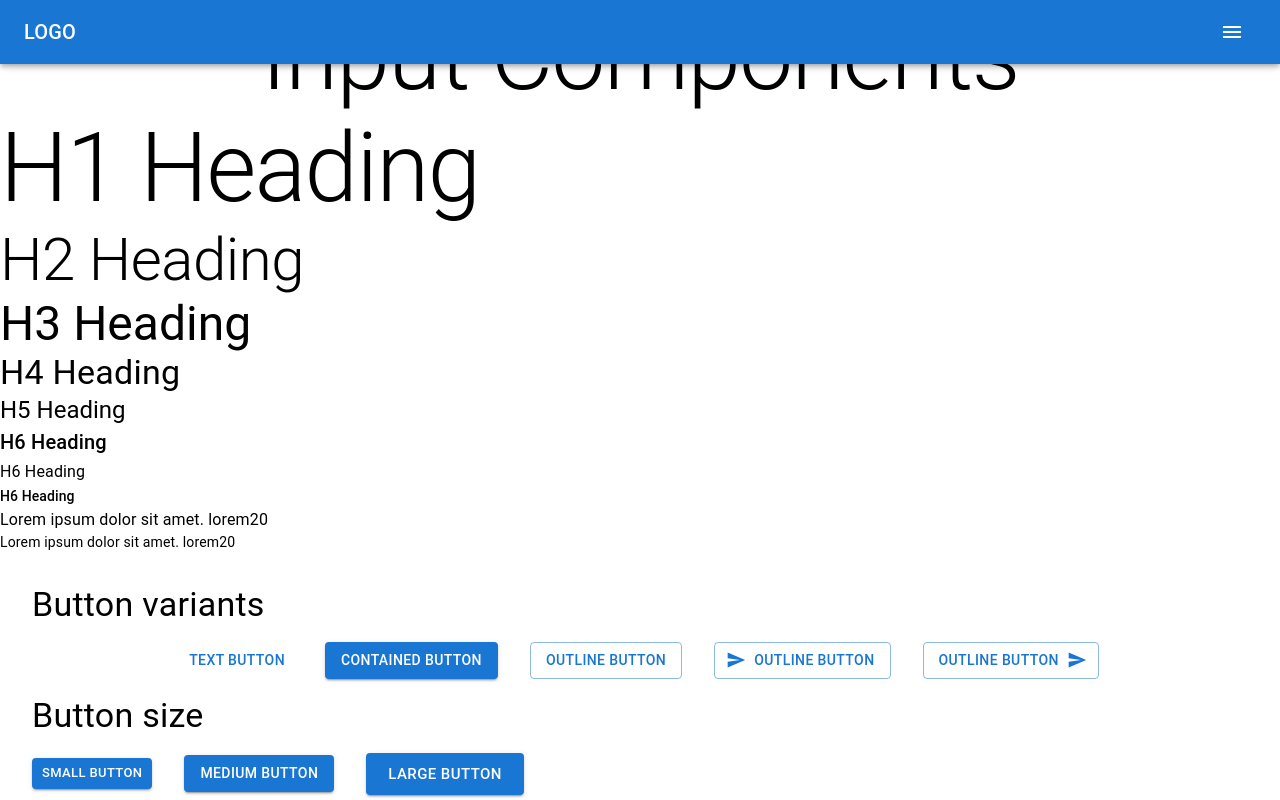
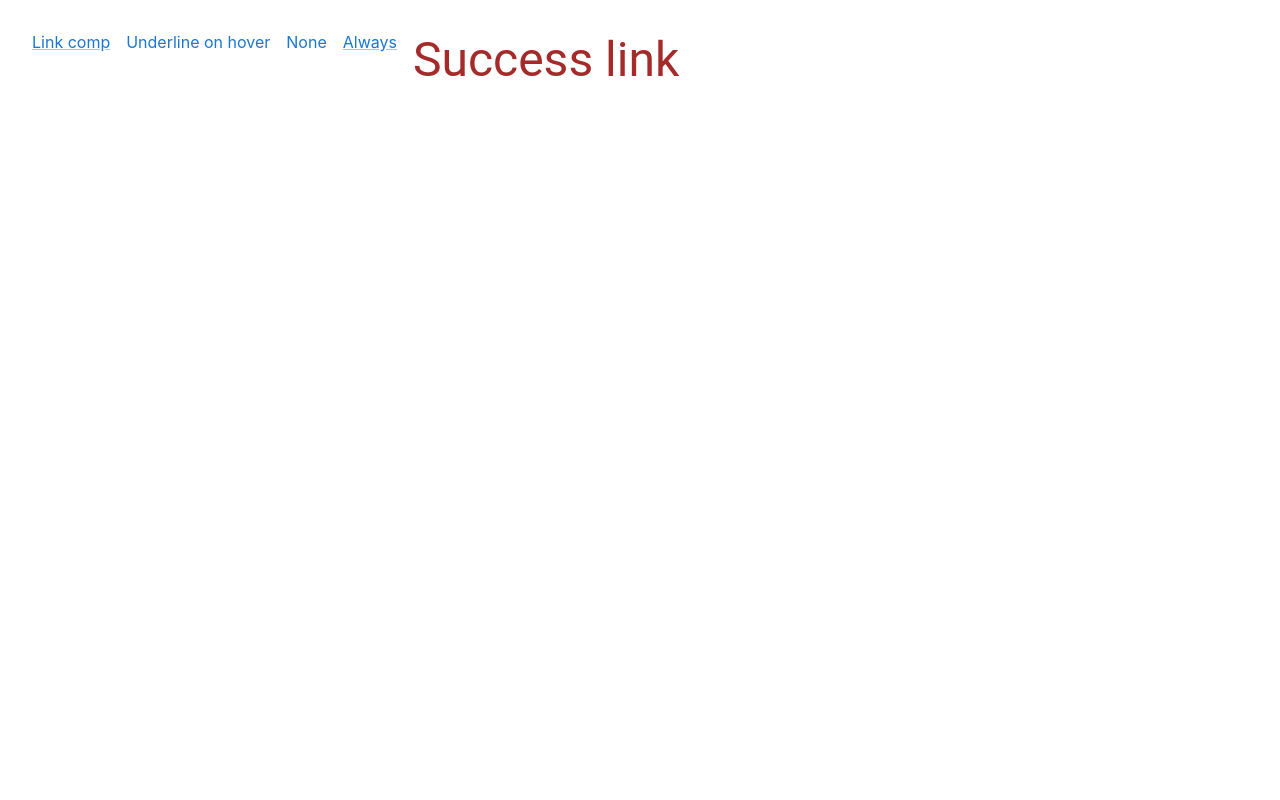
Before and after one commit to sam13007/material_UI, a React (Create React App) app: page / in a window 1280 px wide. Shown: the top 800 px of the page. Built offline with nearby package versions, Linux system fonts and the light colour scheme.

Commit message:
Link comp

```diff
--- a/src/App.js
+++ b/src/App.js
@@ -1,25 +1,26 @@
 import "./App.css";
-import ImageListMui from "./components/ImageListMui";
-import AccordionMui from "./components/AccordionMui";
+// import ImageListMui from "./components/ImageListMui";
+// import AccordionMui from "./components/AccordionMui";
 
-import BoxMui from "./components/BoxMui";
-import AutocompleteMui from "./components/AutocompleteMui";
-import SwitchMui from "./components/SwitchMui";
-import ButtonMui from "./components/ButtonMui";
-import SelectMui from "./components/SelectMui";
-import TypographyMui from "./components/TypographyMui";
-import TextfieldMui from "./components/TextfieldMui";
-import RadioMui from "./components/RadioMui";
-import CheckboxMui from "./components/CheckboxMui";
-import RatingMui from "./components/RatingMui";
-import { Typography } from "@mui/material";
-import CardMui from "./components/CardMui";
-import AppbarMui from "./components/AppbarMui";
-import MenuMui from "./components/MenuMui";
+// import BoxMui from "./components/BoxMui";
+// import AutocompleteMui from "./components/AutocompleteMui";
+// import SwitchMui from "./components/SwitchMui";
+// import ButtonMui from "./components/ButtonMui";
+// import SelectMui from "./components/SelectMui";
+// import TypographyMui from "./components/TypographyMui";
+// import TextfieldMui from "./components/TextfieldMui";
+// import RadioMui from "./components/RadioMui";
+// import CheckboxMui from "./components/CheckboxMui";
+// import RatingMui from "./components/RatingMui";
+// import { Typography } from "@mui/material";
+// import CardMui from "./components/CardMui";
+// import AppbarMui from "./components/AppbarMui";
+// import MenuMui from "./components/MenuMui";
+import LinkMui from "./components/LinkMui";
 function App() {
   return (
     <div>
-      <AppbarMui />
+      {/* <AppbarMui />
       <Typography variant="h1" sx={{ textAlign: "center" }}>
         Input Components
       </Typography>
@@ -40,7 +41,8 @@ function App() {
       <CardMui />
       <AccordionMui />
       <ImageListMui />
-      <MenuMui />
+      <MenuMui /> */}
+      <LinkMui />
     </div>
   );
 }
--- /dev/null
+++ b/src/components/LinkMui.jsx
@@ -0,0 +1,24 @@
+import { Link, Stack } from "@mui/material";
+import React from "react";
+
+function LinkMui() {
+  return (
+    <Stack direction="row" m={4} spacing={2}>
+      <Link href="*">Link comp</Link>
+      <Link href="*" underline="hover">
+        Underline on hover
+      </Link>
+      <Link href="*" underline="none">
+        None
+      </Link>
+      <Link href="*" underline="always">
+        Always
+      </Link>
+      <Link href="*" underline="hover" color="Brown" variant="h3">
+        Success link
+      </Link>
+    </Stack>
+  );
+}
+
+export default LinkMui;
```
